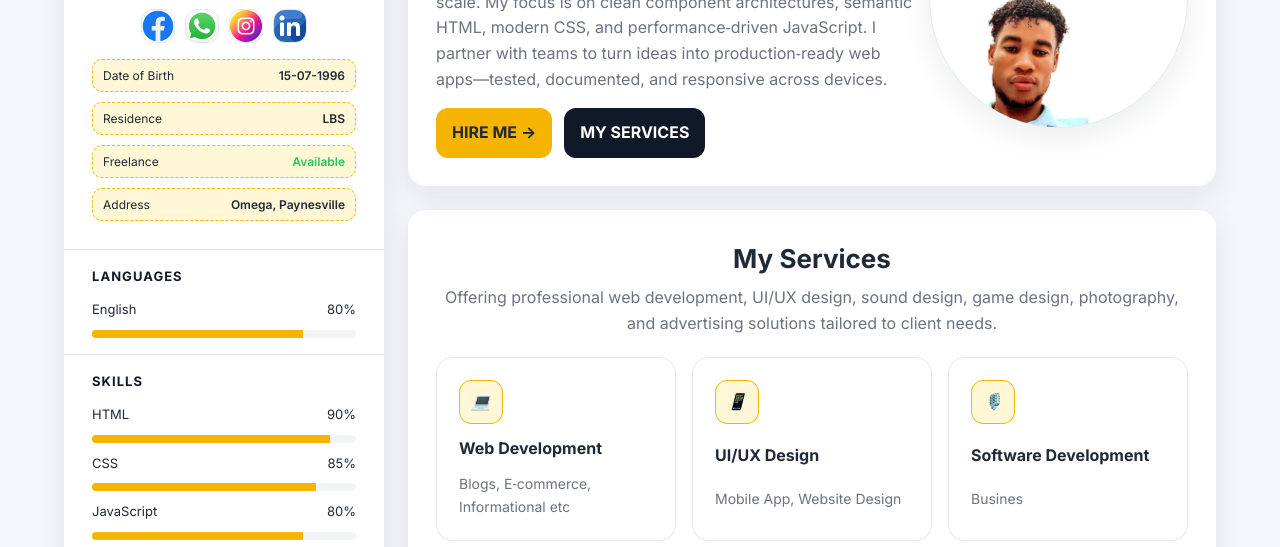
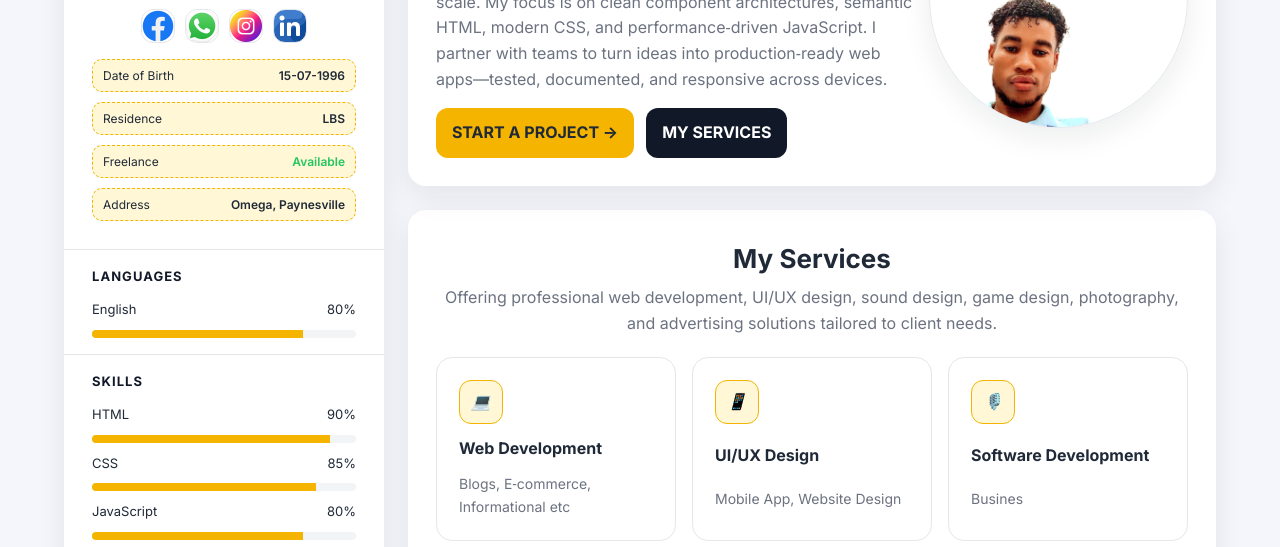
Before and after one commit to WILL1996-dot/will-design-portofolio, a plain HTML site: page index.html in a window 1280 px wide. Shown: the part 213-760 px from the top of the page. Drawn offline with nearby package versions, Linux system fonts and the light colour scheme.

Commit message:
Update index.html

```diff
--- a/index.html
+++ b/index.html
@@ -108,7 +108,7 @@
 			  teams to turn ideas into production‑ready web apps—tested, documented, and responsive across devices.
             </p>
             <div class="buttons">
-              <a href="#contact" class="btn" aria-label="Hire me">HIRE ME →</a>
+              <a href="#contact" class="btn" aria-label="Hire me">START A PROJECT →</a>
               <a href="#services" class="btn secondary" aria-label="My work">MY SERVICES</a>
             </div>
           </div>
```
